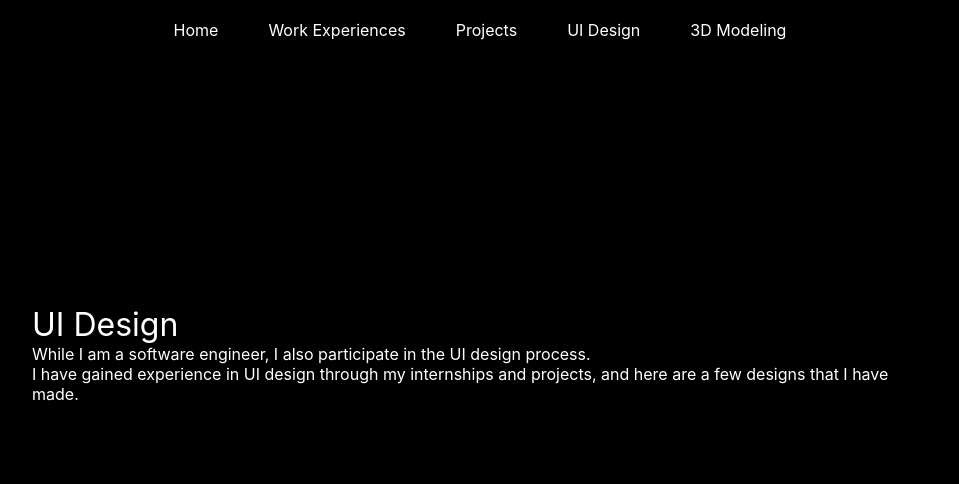
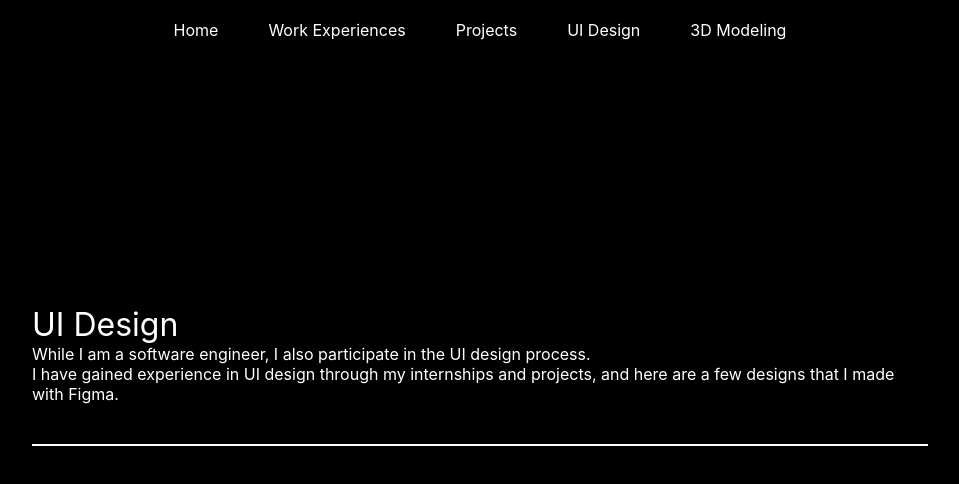
Before and after one commit to karenlinky/personal-website, a React (Create React App) app: page /ui_design in a window 1280 px wide. Shown: the top 484 px of the page, without its empty margins (160-1119 px from the left). Built offline with nearby package versions, Linux system fonts and the light colour scheme.

Commit message:
Added styling for gallery

```diff
--- a/src/components/gallery/Gallery.js
+++ b/src/components/gallery/Gallery.js
@@ -3,7 +3,9 @@ import './gallery.css';
 
 const Gallery = ({ children }) => {
   return (
-    <div className={'gallery'}>{children}</div>
+    <div className={'galleryContainer'}>
+      <div className={'gallery'}>{children}</div>
+    </div>
   )
 }
 
--- a/src/components/gallery/gallery.css
+++ b/src/components/gallery/gallery.css
@@ -1,12 +1,23 @@
+.galleryContainer {
+    /* text-align: center; */
+    width: 100%;
+    height: 50vh;
+    overflow-x: auto;
+    overflow-y:hidden;
+}
+
 .gallery {
-    text-align: center;
+    /* display: inline-block; */
+    width: fit-content;
+    white-space: nowrap;
+    height: 100%;
 }
 
 .galleryImage {
     /* height: 400px; */
-    height: 50vh;
-    display: inline-block;
-    padding: 10px 20px;
+    display: inline;
+    height: 100%;
+    padding: 0 20px;
 }
 
 .galleryImage > img {
--- a/src/components/typography/pageHeader.css
+++ b/src/components/typography/pageHeader.css
@@ -8,10 +8,15 @@
 }
 
 .pageHeaderSection {
-    /* animation: fadeIn 1s;
-    animation-fill-mode: forwards; */
-    /* margin: 30vh 0 calc(50vh-20px) 0; */
-    margin: 30vh 0 40vh 0;
+    /* with border */
+    /* padding: 10vh 80px 10vh ;
+    margin: 20vh 0;
+    border: 2px solid var(--primary-text-color); */
+
+    padding-bottom: 5vh;
+    margin: 30vh 0 35vh;
+    border-bottom: 2px solid var(--primary-text-color);
+    /* margin: 30vh 0 40vh; */
     opacity: 0;
     transition: 1s;
 }
--- a/src/components/uiDesign/UIDesign.js
+++ b/src/components/uiDesign/UIDesign.js
@@ -20,7 +20,7 @@ import '../content/content.css';
 
 const UIDesign = () => {
     const descr = <><div>While I am a software engineer, I also participate in the UI design process.</div>
-    <div>I have gained experience in UI design through my internships and projects, and here are a few designs that I have made.</div></>
+    <div>I have gained experience in UI design through my internships and projects, and here are a few designs that I made with Figma.</div></>
 
     const [showingTitle, setShowingTitle] = useState(false);
     const [showingActualContent, setShowingActualContent] = useState(false);
```
